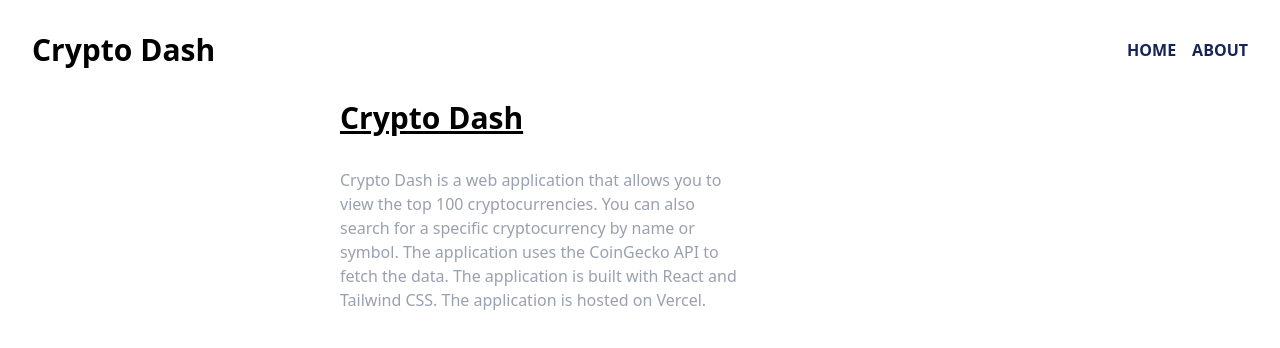
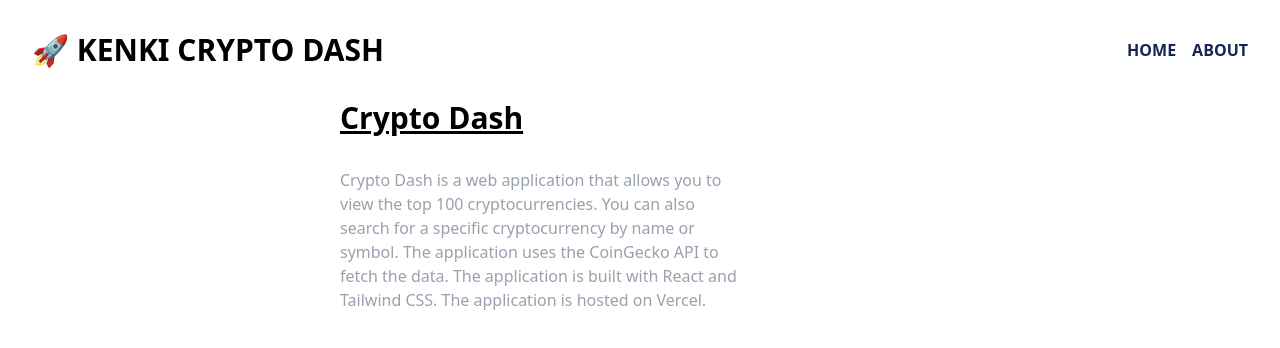
Before and after one commit to kennzuki/crypto-dash, a React (Vite) app: page /about in a window 1280 px wide. Shown: the top 348 px of the page. Built offline with nearby package versions, Linux system fonts and the light colour scheme; no server answers.

Commit message:
final commit

```diff
--- a/src/components/Header.jsx
+++ b/src/components/Header.jsx
@@ -3,7 +3,7 @@
 const Header = () => {
   return (
     <div className='p-8 flex justify-between gap-4 place-items-center'>
-      <h1 className='text-3xl font-bold'>Crypto Dash</h1>
+      <h1 className='text-3xl font-bold uppercase'>🚀 Kenki Crypto Dash</h1>
       <section className='flex gap-4 uppercase font-bold text-blue-950'>
         <Link to={'/'}>Home</Link>
         <Link to={'/about'}>About</Link>
--- a/src/components/LimitCard.jsx
+++ b/src/components/LimitCard.jsx
@@ -1,6 +1,6 @@
 const LimitCard = ({limit,onLimitChange}) => {
     return (
-        <div className="border border-gray-300 rounded-md p-2 text-black">
+        <div className="flex gap-2 place-items-center rounded-xl p-2 text-black">
           <label htmlFor="limit" className="text-white">Show: </label>
           <select id="limit" className="text-black bg-gray-200 p-2 " value={limit} onChange={(e) => onLimitChange(Number(e.target.value))}>
             <option value="5">5</option>
--- a/src/components/SortSelect.jsx
+++ b/src/components/SortSelect.jsx
@@ -6,7 +6,7 @@
         id=''
         value={order}
         onChange={(e) => onChangeSort(e.target.value)}
-        className='text-black bg-gray-200 p-2 w-full'
+        className='text-black bg-gray-200 p-2 w-full flex gap-2 place-items-center'
       >
         <option value='market_cap_desc'>Market Cap(high to low)</option>
         <option value='market_cap_desc'>Market Cap(low to high)</option>
```
